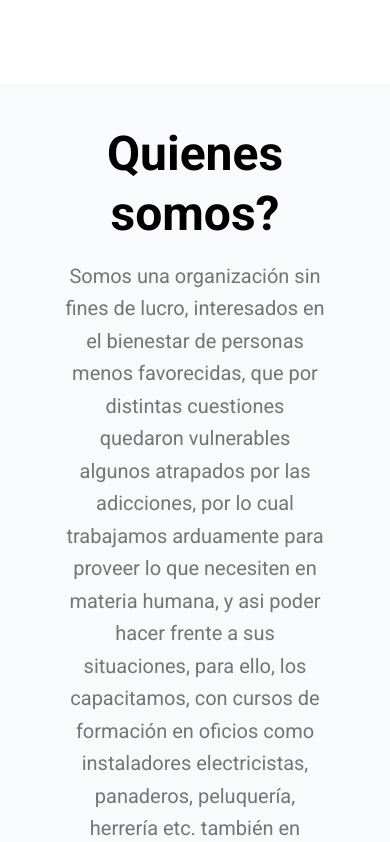
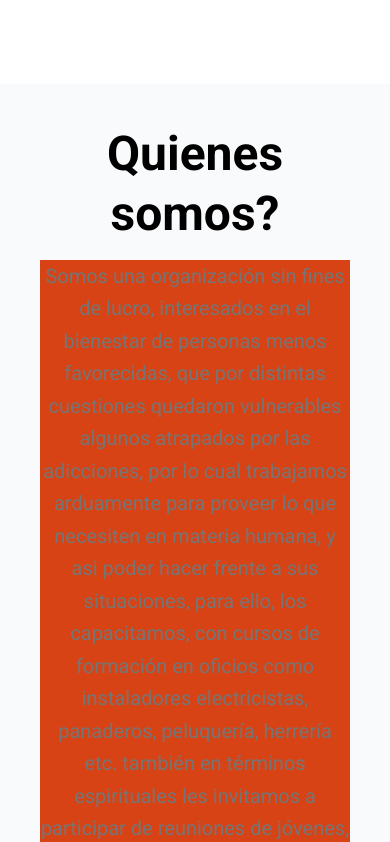
Before and after one commit to axel-ledesma-david/creando-oportunidades, a Next.js app: page / in a window 390 px wide. Shown: the part 947-1789 px from the top of the page. Built offline with nearby package versions, Linux system fonts and the light colour scheme.

Commit message:
mejorando el responsive y problemas del textarea

```diff
--- a/src/app/contact-form.jsx
+++ b/src/app/contact-form.jsx
@@ -166,7 +166,6 @@ export function ContactForm() {
                     rows={4}
                     value={values.message}
                     className="block w-full rounded-md bg-white px-3.5 py-2 text-base text-gray-900 outline-1 -outline-offset-1 outline-gray-300 placeholder:text-gray-400 focus:outline-2 focus:-outline-offset-2 focus:outline-indigo-600"
-                    defaultValue={""}
                   />
                   {touched.message && errors.message && (
                     <span style={{ color: "red" }}>{errors.message}</span>
--- a/src/app/skills.jsx
+++ b/src/app/skills.jsx
@@ -25,13 +25,13 @@ export function Skills() {
 
   return (
     <section className="p-10 bg-[#F9FAFB] shadow-md" id="quienes">
-      <div className="container mx-auto mb-20 px-6 text-center">
+      <div className="container mx-auto mb-20 px-0 sm:px-6 text-center">
         <Typography variant="h1" className="mb-4">
           Quienes somos?
         </Typography>
         <Typography
           variant="lead"
-          className="mx-auto w-full text-gray-600 lg:w-10/12"
+          className="md:mx-auto w-[100%] text-gray-600 lg:w-10/12 sm:w-[60%] bg-deep-orange-800"
         >
           Somos una organización sin fines de lucro, interesados en el bienestar de personas menos favorecidas, que por distintas cuestiones quedaron vulnerables algunos atrapados por las adicciones, por lo cual trabajamos arduamente para proveer lo que necesiten en materia humana, y asi poder hacer frente a sus situaciones, para ello, los capacitamos, con cursos de formación en oficios como instaladores electricistas, panaderos, peluquería, herrería etc. también en términos espirituales les invitamos a participar de reuniones de jóvenes, adolescentes, niños, adultos, los que tienen problemas de adicciones, a través de entrevistas programadas, le damos entrada al sistema de recuperación ambulatoria en adicciones y codependencia, teniendo el apoyo a través de convenios con APRECOD (agencia de prevención de adicciones) y el plan NUEVA OPORTUNIDAD de desarrollo social
         </Typography>
```
